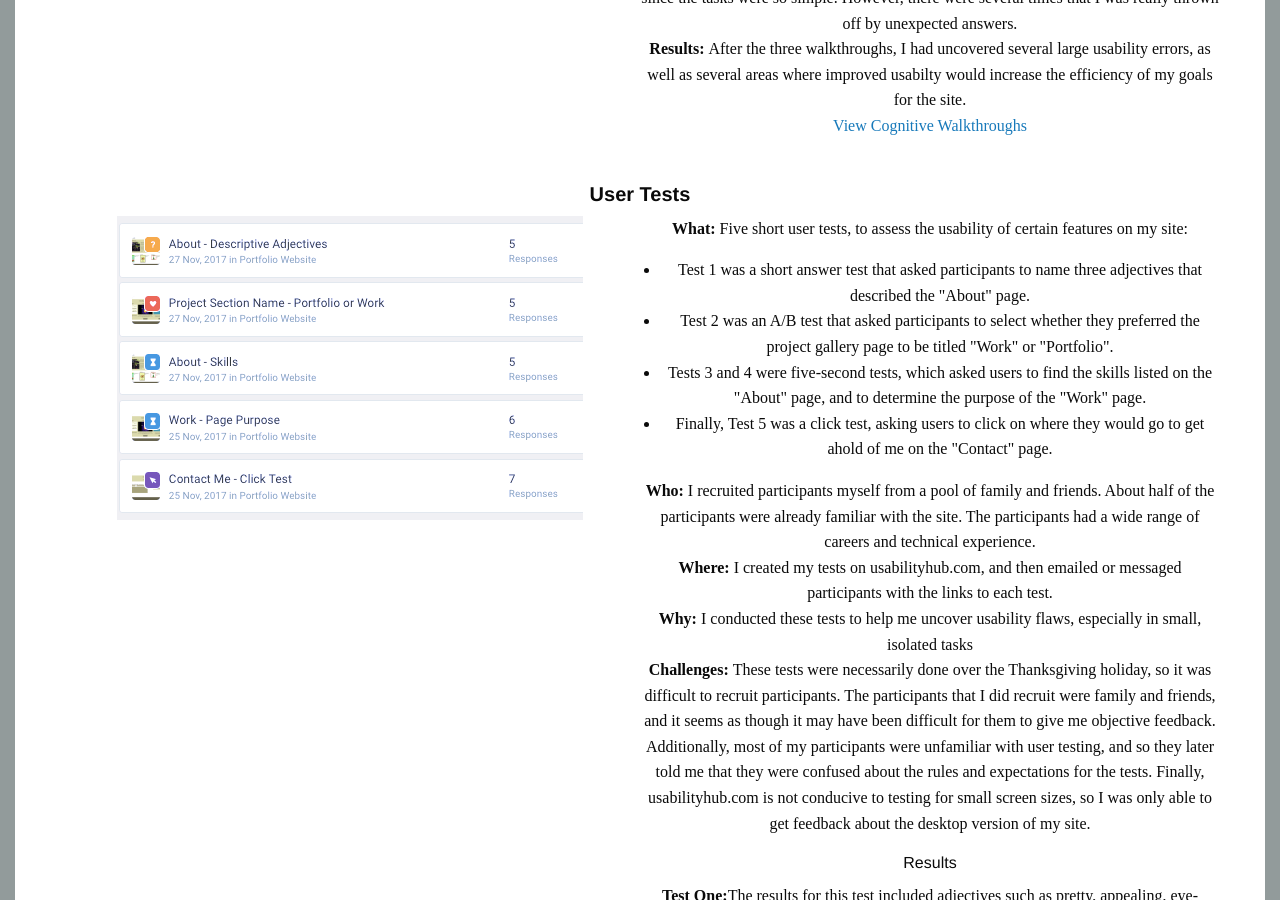
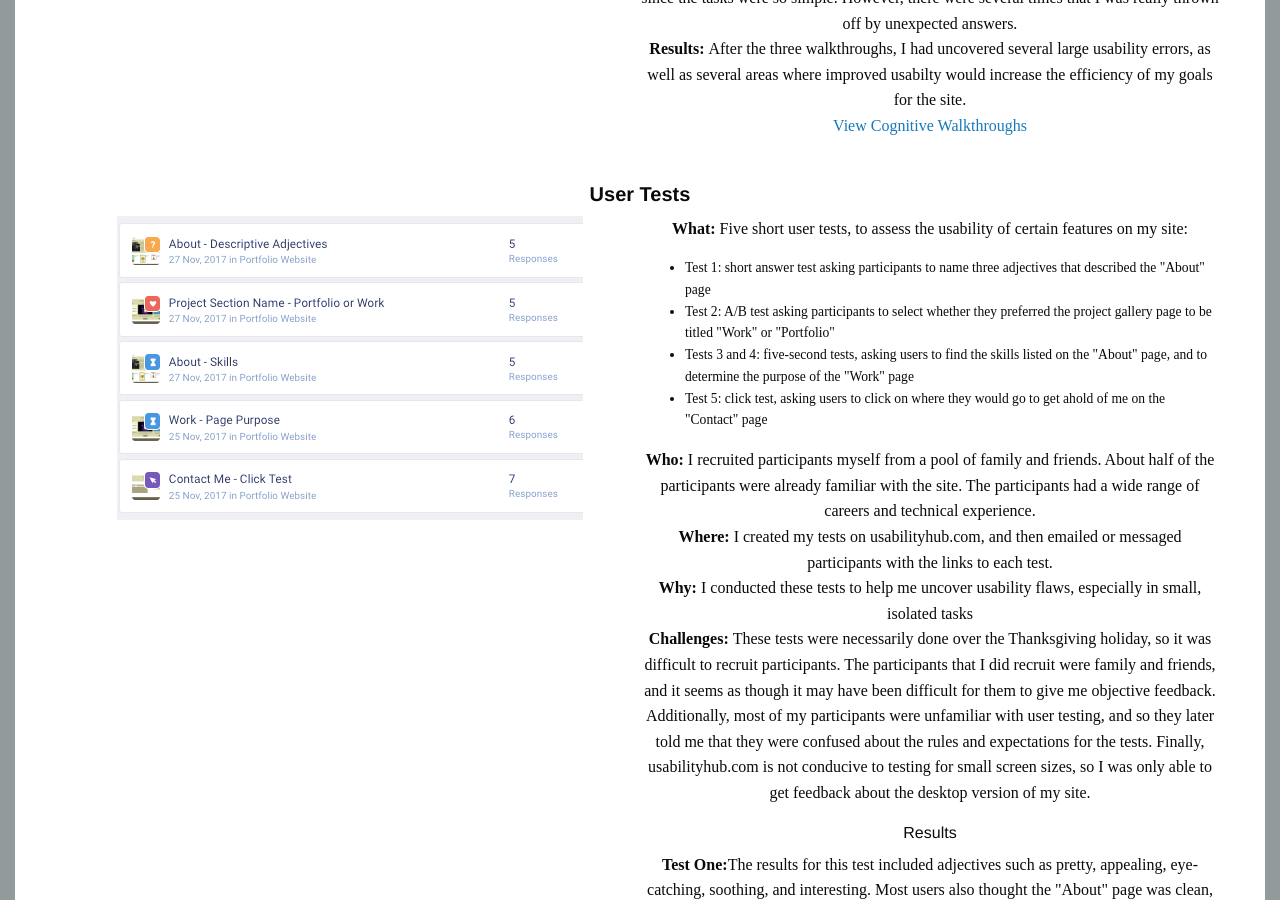
Before and after one commit to emeriwether/emeriwether.github.io, a Jekyll site: the page built from project1.html, in a window 1280 px wide and 900 px high, scrolled down 6452 px. Built offline with Jekyll 4.4.1, drawn with Linux system fonts in a browser that asks for light colours; some web fonts are replaced.

Commit message:
ct prev com

```diff
--- a/project1.html
+++ b/project1.html
@@ -81,11 +81,11 @@ category: sub
         <div class="cell subsectionHeader"><h5><b>User Tests</b></h5></div>
         <div class="cell medium-6 subsectionThumb"><img src="img/portfolioProjectDescription/userTests.png"></div>
         <div class="cell medium-6"><p><b>What: </b>Five short user tests, to assess the usability of certain features on my site:</p>
-        <ul>
-            <li>Test 1 was a short answer test that asked participants to name three adjectives that described the "About" page.</li>
-            <li>Test 2 was an A/B test that asked participants to select whether they preferred the project gallery page to be titled "Work" or "Portfolio".</li>
-            <li>Tests 3 and 4 were five-second tests, which asked users to find the skills listed on the "About" page, and to determine the purpose of the "Work" page.</li>
-            <li>Finally, Test 5 was a click test, asking users to click on where they would go to get ahold of me on the "Contact" page.</li>
+        <ul class="projDescTextList">
+            <li>Test 1: short answer test asking participants to name three adjectives that described the "About" page</li>
+            <li>Test 2: A/B test asking participants to select whether they preferred the project gallery page to be titled "Work" or "Portfolio"</li>
+            <li>Tests 3 and 4: five-second tests, asking users to find the skills listed on the "About" page, and to determine the purpose of the "Work" page</li>
+            <li>Test 5: click test, asking users to click on where they would go to get ahold of me on the "Contact" page</li>
         </ul>
         <p><b>Who: </b> I recruited participants myself from a pool of family and friends. About half of the participants were already familiar with the site. The participants had a wide range of careers and technical experience. <br><b>Where: </b> I created my tests on usabilityhub.com, and then emailed or messaged participants with the links to each test. <br><b>Why: </b>I conducted these tests to help me uncover usability flaws, especially in small, isolated tasks<br><b>Challenges: </b> These tests were necessarily done over the Thanksgiving holiday, so it was difficult to recruit participants. The participants that I did recruit were family and friends, and it seems as though it may have been difficult for them to give me objective feedback. Additionally, most of my participants were unfamiliar with user testing, and so they later told me that they were confused about the rules and expectations for the tests. Finally, usabilityhub.com is not conducive to testing for small screen sizes, so I was only able to get feedback about the desktop version of my site.</p>
         <h6>Results</h6>
```
